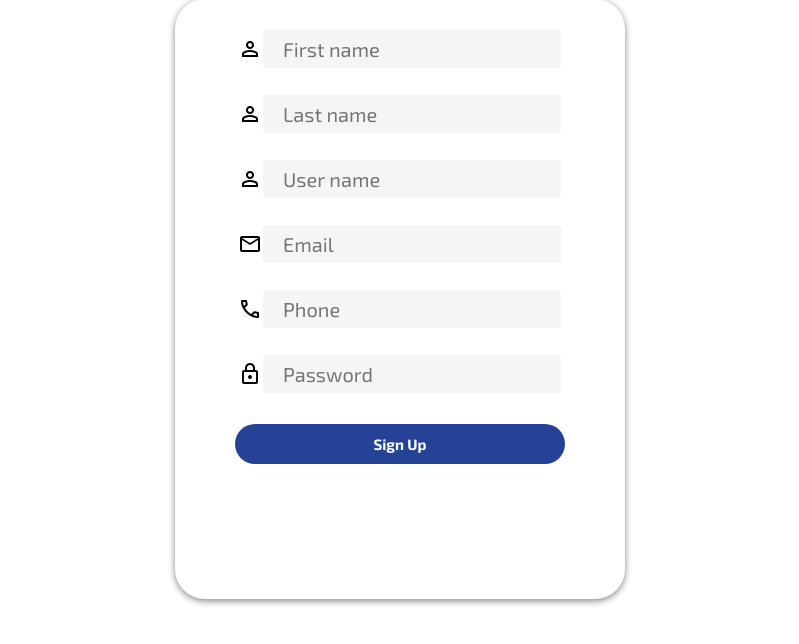
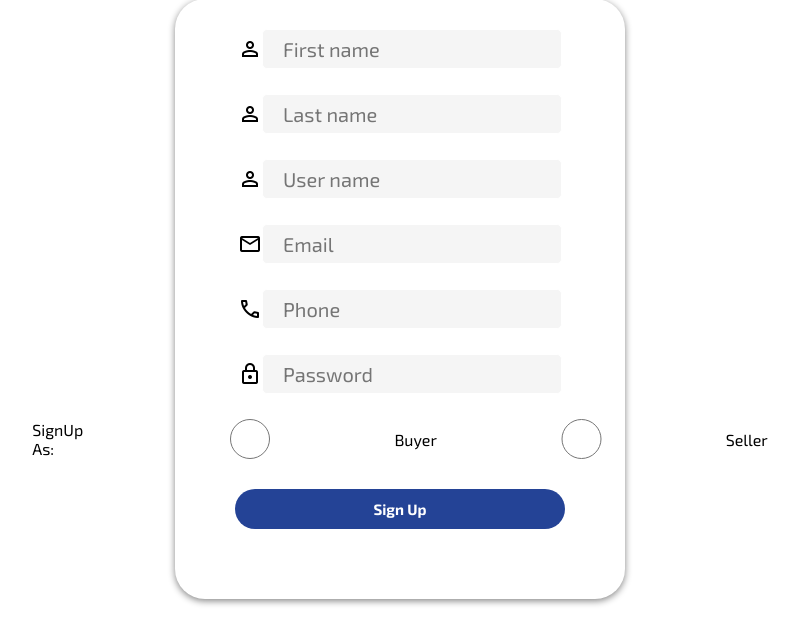
Before and after one commit to nathanfekade/Buno, a PHP site: page /SignUp.php in a window 1280 px wide. Shown: the part 123-767 px from the top of the page, without its empty margins (240-1039 px from the left). Run offline with PHP 8.4, Linux system fonts and the light colour scheme; data that the repository does not hold is empty.

Commit message:
added radio button to check if it is sellerorbuyer

```diff
--- a/SignUp/SignUp.php
+++ b/SignUp/SignUp.php
@@ -7,6 +7,54 @@ include('../Classes/Seller.php');
 $Con=new Connect;
 $db=$Con->getConnection();
 ?>
+  <?php
+ // make it one with the above php
+
+ //     error_reporting(E_ALL);
+ // ini_set('display_errors', 1);
+
+ // define variables and set to empty values
+ $SellerFirstName = $SellerLastName = $SellerUserName = $SellerEmail = $SellerPhoneNo = $SellerPassword = $SignUpAs="";
+
+ $SellerFirstNameErr = $SellerLastNameErr = $SellerUserNameErr = $SellerEmailErr =  $SellerPhoneNoErr = $SellerPasswordErr = "";
+
+
+ if ($_SERVER["REQUEST_METHOD"] == "POST") {
+
+   $SellerFirstName = test_input($_POST["SellerFirstName"]);
+   $SellerLastName = test_input($_POST["SellerLastName"]);
+   $SellerUserName = test_input($_POST["SellerUserName"]);
+   $SellerEmail = test_input($_POST["SellerEmail"]);
+   $SellerPhoneNo = test_input($_POST["SellerPhoneNo"]);
+   $SellerPassword = test_input($_POST["SellerPassword"]);
+   $SignUpAs = test_input($_POST["SignUpAs"]);
+  echo $SignUpAs;
+
+   // $sql = "INSERT INTO Seller (SellerFirstName,SellerLastName,SellerUserName,SellerEmail,SellerPhoneNo,SellerPassword) VALUES ('$SellerFirstName','$SellerLastName','$SellerUserName','$SellerEmail','$SellerPhoneNo','$SellerPassword')";
+   // $res = $db->query($sql);
+   // echo $sql;
+   // if ($res) {
+   //   echo "<script> alert('Data inserted successfully.')</script>";
+   // } else {
+   //   echo "<script> alert('Failed to insert data. Error: " . $db->error . "')</script>";
+   // }
+ }
+
+ function test_input($data) {
+   $data = trim($data);
+   $data = stripslashes($data);
+   $data = htmlspecialchars($data);
+   return $data;
+ }
+
+ $sellerInstance = new Seller($SellerFirstName,$SellerLastName,$SellerUserName,$SellerEmail,$SellerPhoneNo,$SellerPassword);
+
+ if($SignUpAs=="Seller")
+{
+  $sellerInstance->addSeller();
+}
+
+ ?>
 
 
 
@@ -44,6 +92,7 @@ $db=$Con->getConnection();
             <span class="material-symbols-outlined"> person </span
             ><input type="text" placeholder="First name" name="SellerFirstName"  />
 
+
           </div>
           <div>
             <span class="material-symbols-outlined"> person </span
@@ -75,6 +124,17 @@ $db=$Con->getConnection();
             ><input type="text" placeholder="Password" name="SellerPassword" />
 
           </div>
+<div>
+SignUp As:
+<input type="radio" name="SignUpAs"
+<?php if (isset($SignUpAs) && $SignUpAs=="Buyer") echo "checked";?>
+value="Buyer">Buyer
+<input type="radio" name="SignUpAs"
+<?php if (isset($SignUpAs) && $SignUpAs=="Seller") echo "checked";?>
+value="Seller">Seller
+
+
+</div>
 
 
       </div>
@@ -87,44 +147,14 @@ $db=$Con->getConnection();
     </form>
 
 
-  <?php
 
-//     error_reporting(E_ALL);
-// ini_set('display_errors', 1);
 
-// define variables and set to empty values
-$SellerFirstName = $SellerLastName = $SellerUserName = $SellerEmail = $SellerPhoneNo = $SellerPassword ="";
+    </div>
+    <script src="SignUp.js"></script>
+  </body>
+</html>
 
-if ($_SERVER["REQUEST_METHOD"] == "POST") {
-  $SellerFirstName = test_input($_POST["SellerFirstName"]);
-  $SellerLastName = test_input($_POST["SellerLastName"]);
-  $SellerUserName = test_input($_POST["SellerUserName"]);
-  $SellerEmail = test_input($_POST["SellerEmail"]);
-  $SellerPhoneNo = test_input($_POST["SellerPhoneNo"]);
-  $SellerPassword = test_input($_POST["SellerPassword"]);
 
-  // $sql = "INSERT INTO Seller (SellerFirstName,SellerLastName,SellerUserName,SellerEmail,SellerPhoneNo,SellerPassword) VALUES ('$SellerFirstName','$SellerLastName','$SellerUserName','$SellerEmail','$SellerPhoneNo','$SellerPassword')";
-  // $res = $db->query($sql);
-  // echo $sql;
-  // if ($res) {
-  //   echo "<script> alert('Data inserted successfully.')</script>";
-  // } else {
-  //   echo "<script> alert('Failed to insert data. Error: " . $db->error . "')</script>";
-  // }
-}
-
-function test_input($data) {
-  $data = trim($data);
-  $data = stripslashes($data);
-  $data = htmlspecialchars($data);
-  return $data;
-}
-
-$sellerInstance = new Seller($SellerFirstName,$SellerLastName,$SellerUserName,$SellerEmail,$SellerPhoneNo,$SellerPassword);
-
-$sellerInstance->addSeller();
-
-?>
 <?php
 // if (isset($_POST['submit'])) {
 
@@ -147,8 +177,3 @@ $sellerInstance->addSeller();
 //   }
 // }
 ?>
-
-    </div>
-    <script src="SignUp.js"></script>
-  </body>
-</html>
--- a/tocheckoradd.txt
+++ b/tocheckoradd.txt
@@ -16,7 +16,9 @@ fix event litsener on javascript
 
 change the username is inuse and email is in use to an alert on javascript
 
+change the icon from the local host to our own
 
+how is tabindex done and check all of them
 
 to add
 face recognition
```
